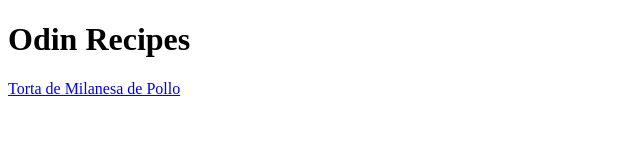
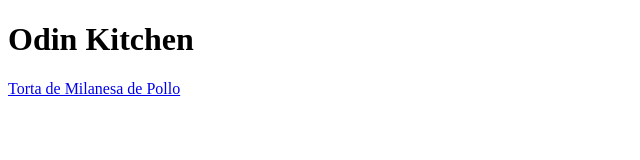
Before and after one commit to MurisHg/odin-recipes, a plain HTML site: page index.html in a window 1280 px wide. Shown: the full height of the page, 0-640 px from the left. Drawn offline with Linux system fonts and the light colour scheme.

Commit message:
fixed typo,its kitchen recepie,not pharmacy that i work on

```diff
--- a/index.html
+++ b/index.html
@@ -3,11 +3,11 @@
 <html lang="en">
     <head>
         <meta charset="UTF-8">
-        <title>Odin's Pharmacy</title>
+        <title>Odin's Kitchen</title>
     </head>
 
 <body>
-    <h1>Odin Recipes</h1>
+    <h1>Odin Kitchen</h1>
 
     <a href="recipes/torta-de-milanesa-de-pollo.html">Torta de Milanesa de Pollo</a>
 </body>
```
Also changed, not shown: recipes/torta-de-milanesa-de-pollo.html (+1 -0 lines), recipes/hurmashice.html (added).
